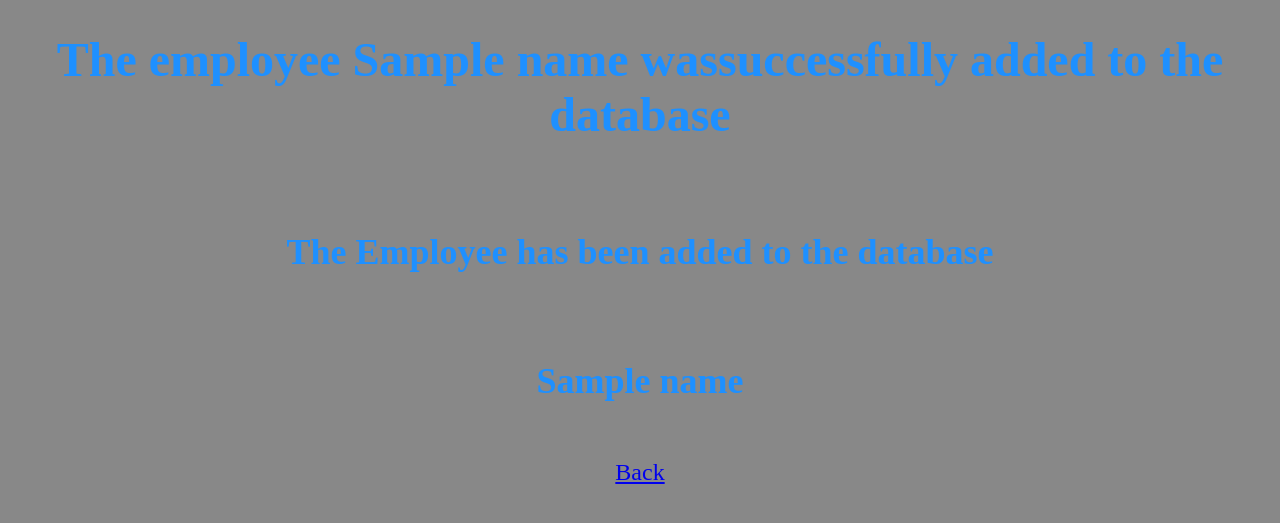
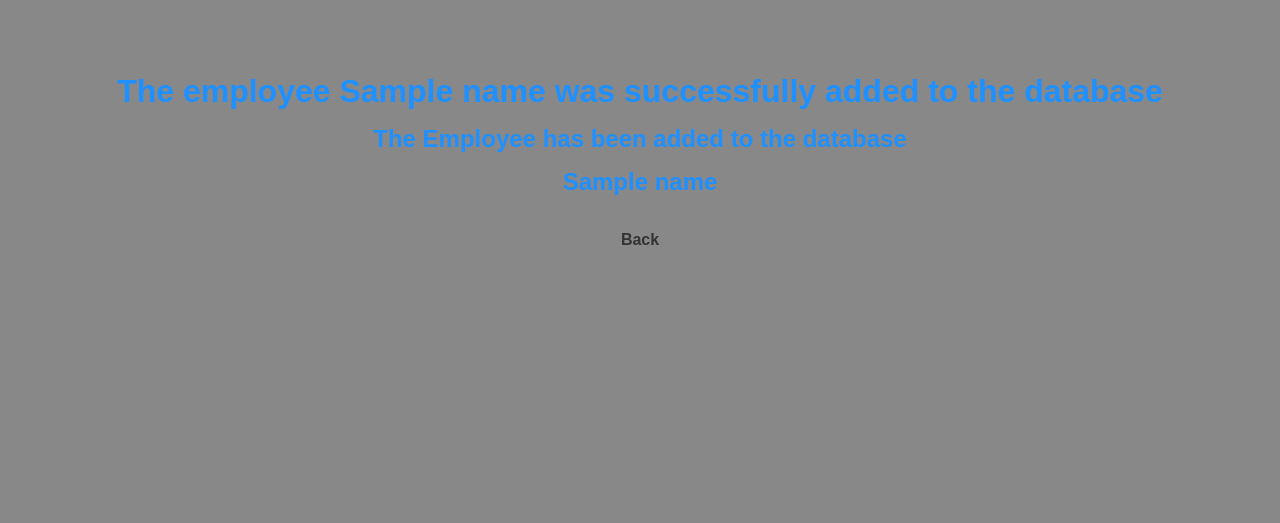
Before and after one commit to arjookhattri/finalproject_app_group6, a Flask app: template templates/addempoutput.html in a window 1280 px wide. Shown: the top 523 px of the page. Run offline with Flask 2, Linux system fonts and the light colour scheme; the template is opened without the code that fills it: most values are stand-ins (such as "Sample title", 1, 10 or a date in 2020).

Commit message:
Update addempoutput.html

```diff
--- a/templates/addempoutput.html
+++ b/templates/addempoutput.html
@@ -1,19 +1,37 @@
 <!DOCTYPE html>
 <html>
 <head>
-<center>
-	<font color="DodgerBlue" size="5" style="font-family: avenir">
-		<body style="background: {{ color }};">
-			<h1>The employee {{ name }} wassuccessfully added to the database</h1><br>
-			<h2>The Employee has been added to the database</h2><br>
-			<h2>{{ name }}</h2><br>
-			<title>Add Emp Output</title>
-			<a href="{{ url_for('home') }}">Back</a>
-		</body>
-	</font>
-</center>
+    <title>Add Emp Output</title>
+    <style>
+        body {
+            background-color: {{ color }};
+            font-family: Avenir, sans-serif;
+            text-align: center;
+            padding: 50px;
+            color: DodgerBlue;
+        }
+
+        h1, h2 {
+            margin: 15px 0;
+        }
+
+        a {
+            display: inline-block;
+            margin-top: 20px;
+            text-decoration: none;
+            color: #333;
+            font-weight: bold;
+        }
+
+        a:hover {
+            color: #000;
+        }
+    </style>
 </head>
 <body>
-
+    <h1>The employee {{ name }} was successfully added to the database</h1>
+    <h2>The Employee has been added to the database</h2>
+    <h2>{{ name }}</h2>
+    <a href="{{ url_for('home') }}">Back</a>
 </body>
 </html>
```
